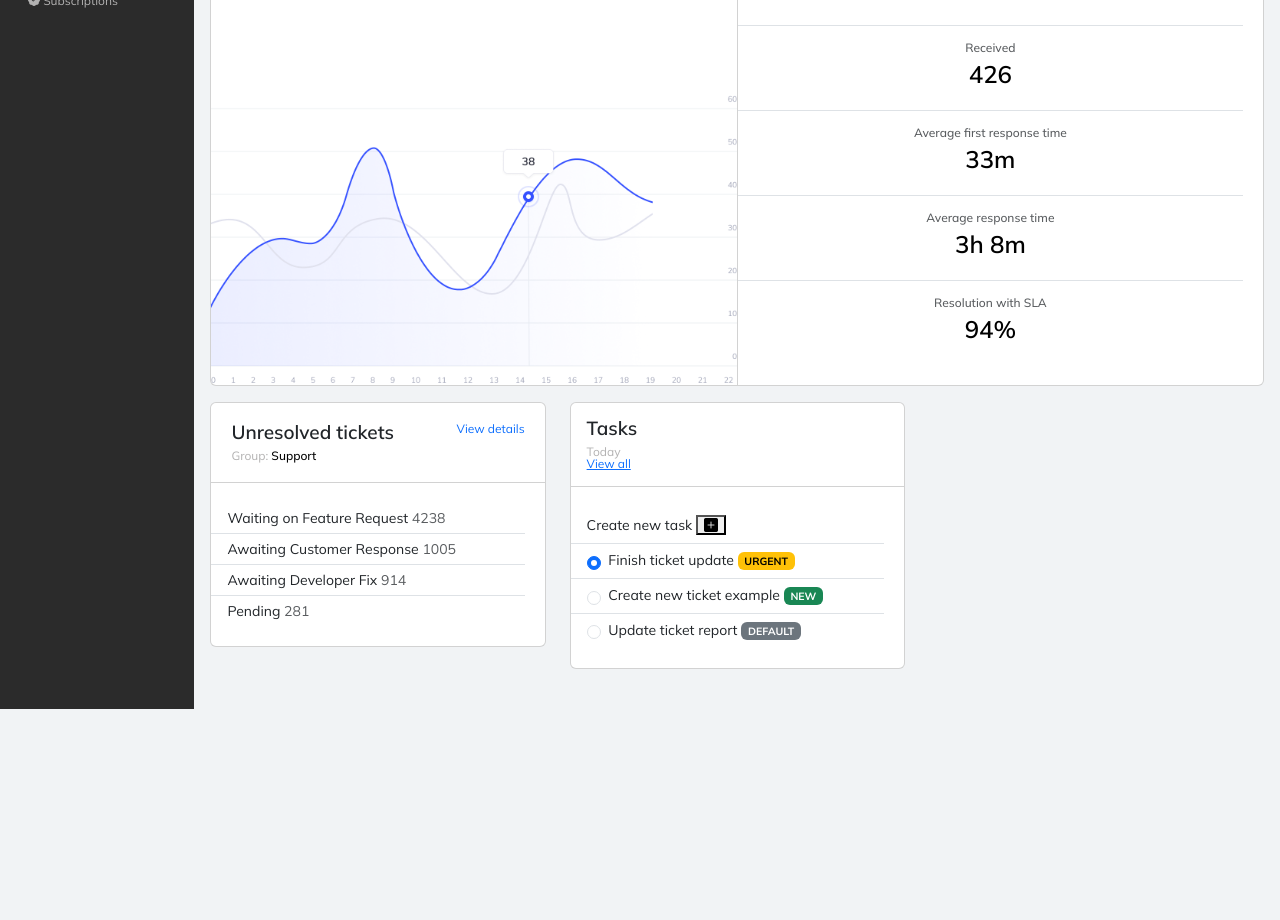
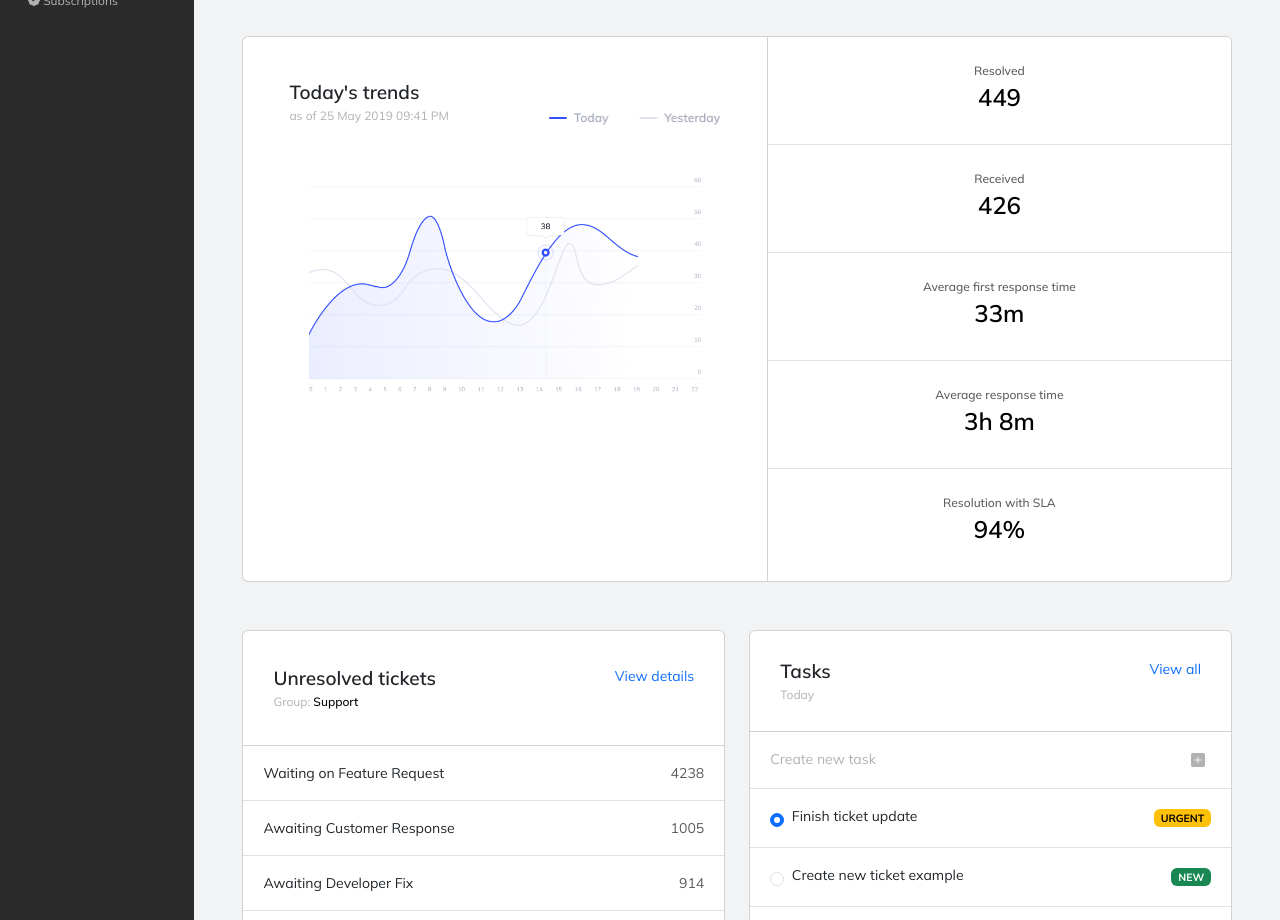
Before and after one commit to kitchb/Bootstrap_Group7, a website: page public/index.html in a window 1280 px wide. Shown: the part 291-1211 px from the top of the page. Before the commit the page ends 1000 px from the top, so only its background shows below. Drawn offline with nearby package versions, Linux system fonts and the light colour scheme.

Commit message:
Mobile first responsive, 4th row, 3rd row, 1st row
Reversed the code to be Mobile first responsive.
Updated the 4th row (unresolved tickets & tasks).
Updated 3rd row (Today's trends)'s padding and margin. Also, put legend img.
Fixed 1st row: overview text to the left and padding.

```diff
--- a/public/index.html
+++ b/public/index.html
@@ -18,7 +18,8 @@
     <!-- GOOGLE FONTS -->
     <link rel="preconnect" href="https://fonts.googleapis.com">
     <link rel="preconnect" href="https://fonts.gstatic.com" crossorigin>
-    <link href="https://fonts.googleapis.com/css2?family=Mulish:ital,wght@0,200..1000;1,200..1000&display=swap" rel="stylesheet">
+    <link href="https://fonts.googleapis.com/css2?family=Mulish:ital,wght@0,200..1000;1,200..1000&display=swap"
+        rel="stylesheet">
 
     <title>Bootstrap Group 7</title>
 </head>
@@ -28,7 +29,8 @@
         <!-- Vertical Navigation Bar -->
         <!-- For Responsive Nav Toggle Button -->
         <input type="checkbox" id="sidebarToggleCheckbox" class="sidebar-toggle-checkbox">
-        <label for="sidebarToggleCheckbox" class="sidebar-toggle-label"><img src="/assets/img/Icons/Dashboard Kit.png" alt="Logo" width="20" height="20">Dashboard Kit</label>
+        <label for="sidebarToggleCheckbox" class="sidebar-toggle-label"><img src="/assets/img/Icons/Dashboard Kit.png"
+                alt="Logo" width="20" height="20">Dashboard Kit</label>
 
         <nav class="nav flex-column sidebar">
             <div class="container-fluid">
@@ -76,7 +78,8 @@
 
         <!-- Main content -->
         <div class="d-flex flex-column mb-4 justify-content-between">
-            <div class="p-2">
+            <!-- ROW 1 -->
+            <div class="p-4">
                 <div class="container-fluid">
                     <!-- Header -->
                     <header class="bg-surface-primary">
@@ -84,7 +87,7 @@
                             <div class="mb-npx">
                                 <div class="row align-items-center">
                                     <div class="hstack gap-3 topheader">
-                                        <div class="p-2 hleft">Overview</div>
+                                        <div class="p-4 hleft">Overview</div>
                                         <div class="hright">
                                             <button type="button" class="btn btn-primary position-relative">
                                                 <svg xmlns="http://www.w3.org/2000/svg" width="18" height="18"
@@ -105,7 +108,7 @@
                                                 </svg>
                                             </button>
                                             <div class="vr"></div>
-                                            <div class="p-2">Jones Ferdinand</div>
+                                            <div class="p-4">Jones Ferdinand</div>
                                             <img src="/assets/img/Icons/Jones Ferdinand Photo.png" alt="Logo" width="32"
                                                 height="32" class="UserIcon">
                                         </div>
@@ -116,7 +119,8 @@
                     </header>
                 </div>
 
-                <div class="p-2">
+                <!-- ROW 2 -->
+                <div class="p-4">
                     <!-- Row of Tickets Blocks -->
                     <div class="row g-6 mb-6">
                         <div class="col-xl-3 col-sm-6 col-12">
@@ -154,27 +158,22 @@
                     </div>
                 </div>
 
-                <div class="p-2">
+                <!-- ROW 3 -->
+                <div class="p-4">
                     <!-- Today's Trends -->
                     <div class="row">
                         <div class="col-xs-12">
                             <div class="card-group">
-                                <div class="card">
-                                    <div class="card-body leftbar">
+                                <div class="card leftbar">
+                                    <div class="card-body">
                                         <h2 class="card-title heading2">Today's trends</h2>
                                         <div class="subheading">
                                             <p class="card-text">as of 25 May 2019 09:41
                                                 PM</p>
-                                            <div class="legend">
-                                                <p><span class="blue-bar"></span> Today</p>
-                                                <hr class="bluebar" width="20px" color="blue" />
-                                                <p class="card-text">Today</p>
-                                                <hr />
-                                                <p class="card-text">Yesterday</p>
-                                            </div>
+                                                <img class="legend" src="assets/img/Icons/legend.png" alt="legend for graph: blue for today and grey for Yesterday">
+                                                <img src="/assets/img/Icons/graph.png" class="card-img-top graph" alt="graph image of today's trends">
                                         </div>
                                     </div>
-                                    <img src="/assets/img/Icons/graph.png" class="card-img-top graph" alt="...">
                                 </div>
                                 <div class="card">
                                     <ul class="list-group list-group-flush">
@@ -205,24 +204,23 @@
                     </div>
                 </div>
 
-                <!-- WHAT IS THIS? -->
-                <div class="p-2">
-
+                <!-- ROW 4 -->
+                <div class="p-4">
                     <!-- Unresolved Tickets & Tasks -->
                     <div class="row row-cols-1 row-cols-md-3 g-4">
                         <!-- Unresolved Tickets Block -->
-                        <div class="col">
-                            <div class="card">
-                                <div class="card-body unresolvedbar">
+                        <div class="col bottomblock">
+                            <div class="card fourthcard">
+                                <div class="card-body fourthcard-body">
                                     <div class="top-subheading">
-                                    <h2 class="card-title heading2">Unresolved tickets</h2>
-                                    <a href="#" class="card-link"> View details </a>
-                                </div>
+                                        <h2 class="card-title heading2">Unresolved tickets</h2>
+                                        <a href="#" class="card-link"> View details </a>
+                                    </div>
                                     <div class="subheading">
                                         <p class="card-text">Group:<a href="" id="support"> Support </a></p>
                                     </div>
                                 </div>
-                                <ul class="list-group list-group-flush">
+                                <ul class="list-group list-group-flush listblock">
                                     <li class="list-group-item">
                                         Waiting on Feature Request
                                         <span class="text-nowrap text-xs text-muted">4238</span>
@@ -243,15 +241,17 @@
                             </div>
                         </div>
                         <!-- Tasks Block -->
-                        <div class="col">
-                            <div class="card">
-                                <div class="card-body">
-                                    <h5 class="card-title heading2"> Tasks </h5>
+                        <div class="col bottomblock">
+                            <div class="card fourthcard">
+                                <div class="card-body fourthcard-body">
+                                    <div class="top-subheading">
+                                        <h2 class="card-title heading2"> Tasks </h2>
+                                        <a href="#" class="card-link"> View all </a>
+                                    </div>
                                     <p class="card-text subheading"> Today </p>
-                                    <a href="#" class="card-link"> View all </a>
                                 </div>
-                                <ul class="list-group list-group-flush">
-                                    <li class="list-group-item">
+                                <ul class="list-group list-group-flush listblock">
+                                    <li class="list-group-item disabledtext" aria-disabled="true">
                                         Create new task
                                         <button><i class="bi bi-plus-square-fill"></i></button>
                                     </li>
@@ -259,27 +259,27 @@
                                         <input class="form-check-input me-1" type="radio" name="listGroupRadio" value=""
                                             id="firstRadio" checked>
                                         <label class="form-check-label" for="firstRadio">Finish ticket update</label>
-                                        <span class="badge text-bg-warning">URGENT</span>
+                                        <span class="badge text-bg-warning utext">URGENT</span>
                                     </li>
                                     <li class="list-group-item">
                                         <input class="form-check-input me-1" type="radio" name="listGroupRadio" value=""
                                             id="secondRadio">
                                         <label class="form-check-label" for="secondRadio">Create new ticket
                                             example</label>
-                                        <span class="badge text-bg-success">NEW</span>
+                                        <span class="badge text-bg-success ntext">NEW</span>
                                     </li>
                                     <li class="list-group-item">
                                         <input class="form-check-input me-1" type="radio" name="listGroupRadio" value=""
                                             id="thirdRadio">
                                         <label class="form-check-label" for="thirdRadio">Update ticket report</label>
-                                        <span class="badge text-bg-secondary">DEFAULT</span>
+                                        <span class="badge text-bg-secondary deftext" id="deftext">DEFAULT</span>
                                     </li>
                                 </ul>
                             </div>
                         </div>
-
                     </div>
                 </div>
+
             </div>
         </div>
     </div>
--- a/src/scss/style.scss
+++ b/src/scss/style.scss
@@ -27,6 +27,11 @@ $main-activecolor: rgb(63, 55, 227);
     flex-direction: row;
     flex-wrap: wrap;
     justify-content: space-between;
+
+    a {
+        font-size: 14px;
+        text-decoration: none;
+    }
 }
 
 @mixin subhead {
@@ -54,6 +59,7 @@ $main-activecolor: rgb(63, 55, 227);
         height: auto;
         font-weight: 600;
         font-size: 24px;
+        text-align: left;
     }
 
     .hright {
@@ -84,7 +90,7 @@ $main-activecolor: rgb(63, 55, 227);
     justify-content: center;
     flex-direction: column;
     align-items: center;
-    padding: 20px;
+    padding: 30px;
 
     h5 {
         font-weight: 600;
@@ -107,25 +113,28 @@ $main-activecolor: rgb(63, 55, 227);
 
 // TODAY'S TREND
 @mixin leftblock {
+    width: 70%;
+    height: 546px;
+    padding: 30px;
+
     .legend {
+        width: 172px;
+        height: 16px;
         display: flex;
         flex-direction: row;
         flex-wrap: wrap;
         justify-content: flex-end;
-        // position: relative;
-
-        p {
-            padding: 0 15px;
     }
 
-        hr.bluebar{
-            border-top: 1px solid blue;
-            // position: absolute;
-        }
+    .graph {
+        padding: 20px;
+        margin-top: 30px;
     }
 }
 
 @mixin rightblock {
+    width: 100%;
+    height: 108px;
     display: flex;
     justify-content: center;
     flex-direction: column;
@@ -144,31 +153,79 @@ $main-activecolor: rgb(63, 55, 227);
 }
 
 // UNRESOLVED TICKET
-@mixin unresolved {
+@mixin fourthcard-body {
+    width: 100%;
+    height: auto;
     display: flex;
     justify-content: center;
     flex-direction: column;
-    padding: 20px;
-
-    a {
-        text-decoration: none;
-    }
+    padding: 30px;
 
     #support {
         color: black;
         font-weight: 500;
+        text-decoration: none;
     }
 }
 
 @mixin list {
     display: flex;
-    justify-content: center;
     flex-direction: column;
+    align-content: baseline;
+    font-size: 14px;
+
+    li {
         padding: 20px;
-    justify-content: space-between;
-    font-size: 14px;
+
+        span {
+            float: inline-end;
         }
 
+        button {
+            border: none;
+            background-color: transparent;
+            float: inline-end;
+
+            i {
+                color: $tertiary-color;
+            }
+        }
+    }
+}
+
+
+// MOBILE FIRST RESPONSIVE
+.sidebar {
+    // width: 100%;
+    display: none;
+}
+
+.topheader .hleft,
+.topheader .hright {
+    width: 100%;
+    text-align: center;
+}
+
+.sidebar-toggle-checkbox {
+    display: block;
+}
+
+.sidebar-toggle-label {
+    display: block;
+    background-color:#363740;
+    color: $secondary-color;
+    font-weight: bold;
+    padding: 10px 20px;
+    cursor: pointer;
+    transition: background-color 0.3s ease;
+}
+
+.sidebar-toggle-checkbox:checked ~ .sidebar {
+    display: block;
+}
+
+// MEDIA QUERY
+@media (min-width: 989px) {
     // CSS
     body {
         font-family: $font-stack;
@@ -181,6 +238,7 @@ body {
     .sidebar {
         background-color: $sidebar-color;
         white-space: nowrap;
+        display: block;
     }
 
     .dashboard {
@@ -212,6 +270,12 @@ body {
     }
 
     // 3RD ROW: TODAY'S TREND
+    .thirdcard {
+        width: 100%;
+        height: 546px;
+        padding: 30px;
+    }
+
     .rightbar{
         @include rightblock;
     }
@@ -225,12 +289,27 @@ body {
         @include topsub;
     }
 
-.unresolvedbar {
-    @include unresolved;
+    .bottomblock {
+        width: 50%;
+        height: 336px;
     }
 
-ul {
+    .fourthcard {
+        width: 100%;
+        height: 336px;
+    }
+
+    .fourthcard-body {
+        @include fourthcard-body;
+    }
+
+    .listblock {
         @include list;
+    }
+
+    // TEXT
+    .disabledtext {
+        color: $tertiary-color;
     }
 
     // Responsive Nav Toggle Button
@@ -241,35 +320,4 @@ ul {
     #sidebarToggleCheckbox{
         display: none;
     }
-
-// MEDIA QUERY
-@media (max-width: 768px) {
-    .sidebar {
-        // width: 100%;
-        display: none;
 }
-
-    .topheader .hleft,
-    .topheader .hright {
-        width: 100%;
-        text-align: center;
-    }
-
-    .sidebar-toggle-checkbox {
-        display: none;
-    }
-
-    .sidebar-toggle-label {
-        display: block;
-        background-color:#363740;
-        color: $secondary-color;
-        font-weight: bold;
-        padding: 10px 20px;
-        cursor: pointer;
-        transition: background-color 0.3s ease;
-    }
-
-    .sidebar-toggle-checkbox:checked ~ .sidebar {
-        display: block;
-    }
-}
```
Also changed, not shown: public/assets/css/style.css, public/assets/img/Icons/legend.png (added), 1 other file. Lines whose indentation alone changed are shown as unchanged.
